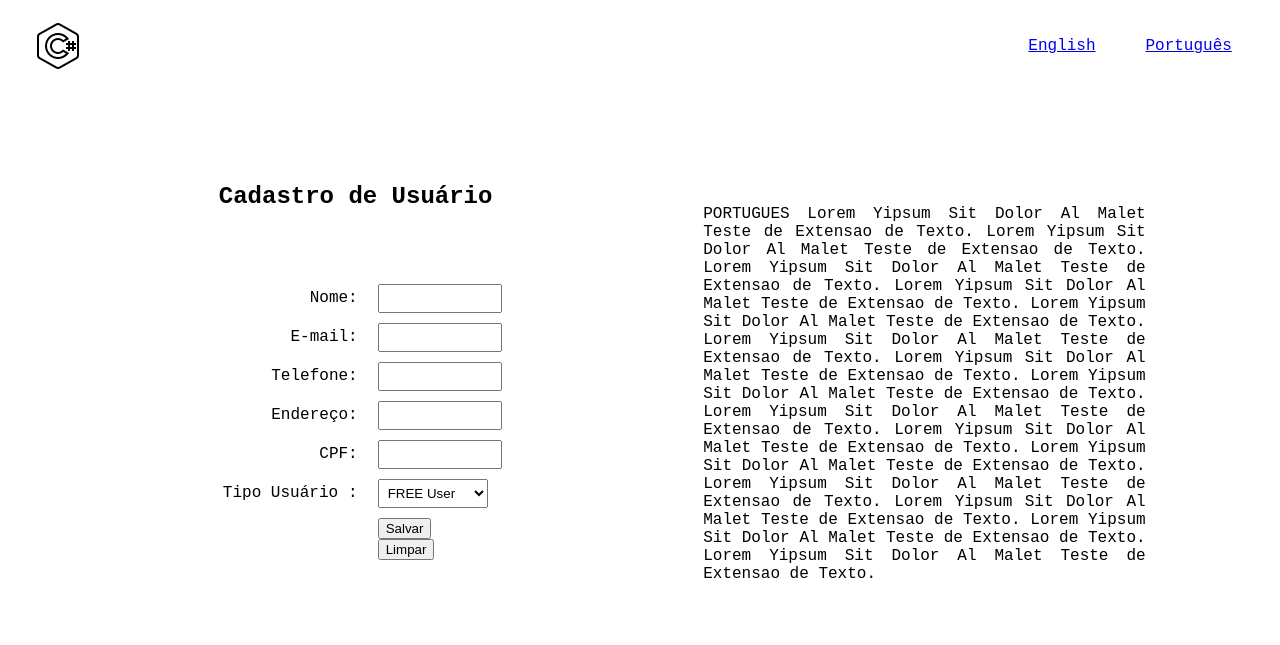
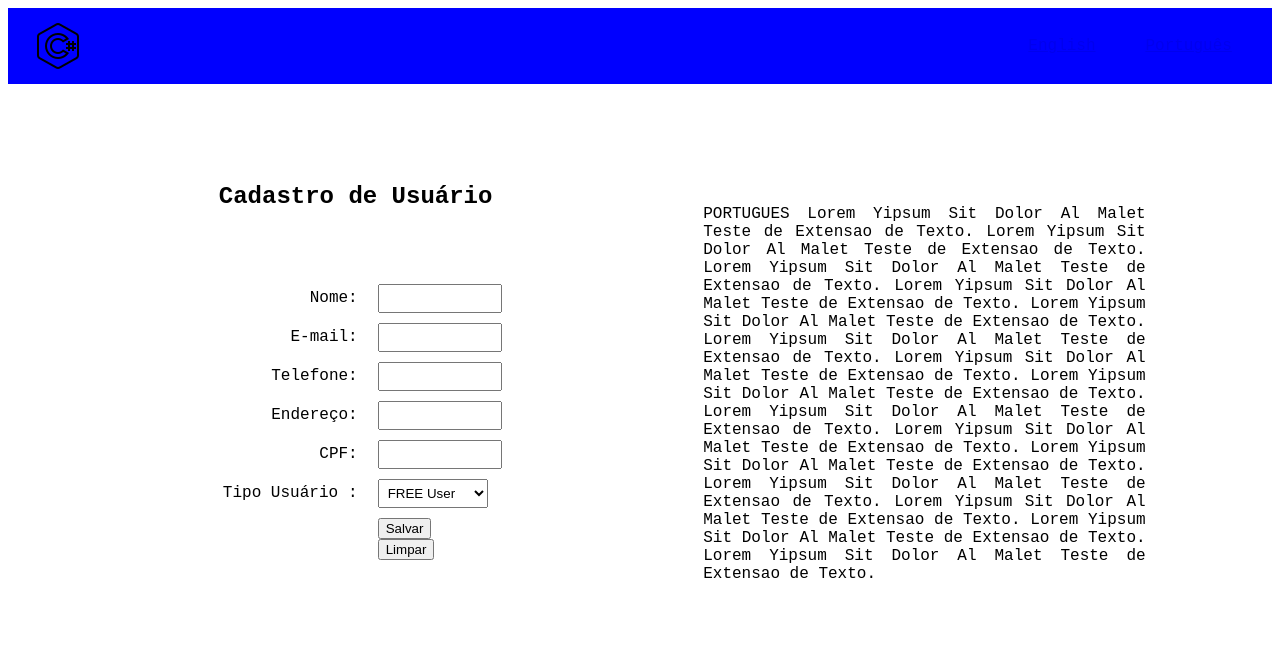
Before and after one commit to loppnowcd/CRUD-Csharp, a plain HTML site: page index_pt.html in a window 1280 px wide. Drawn offline with nearby package versions, Linux system fonts and the light colour scheme; no server answers.

Commit message:
Update index_pt.html

```diff
--- a/index_pt.html
+++ b/index_pt.html
@@ -12,7 +12,7 @@
 
 <body class="body">
 
-    <header class="header">
+    <header class="header" style="background-color: blue;">
         <div class="cabelhoesquerdo">
             <img src="assets/icons8-c-sharp-logo-50.png" alt="Descrição da imagem">
         </div>
```
